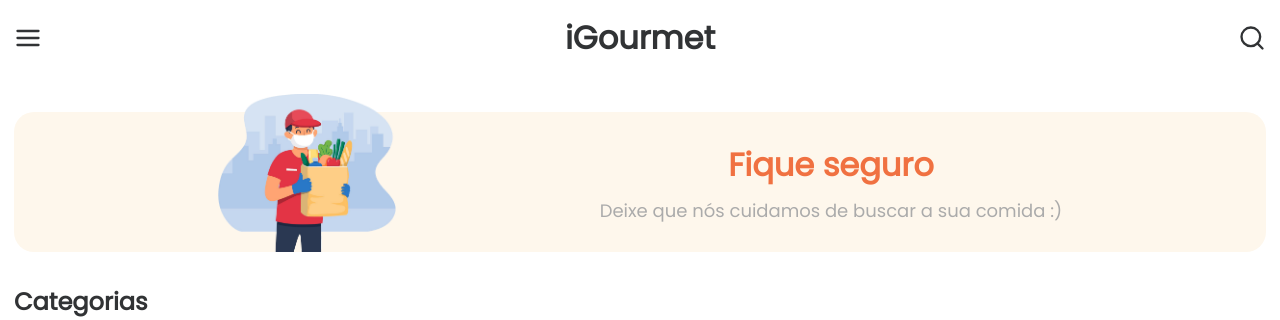
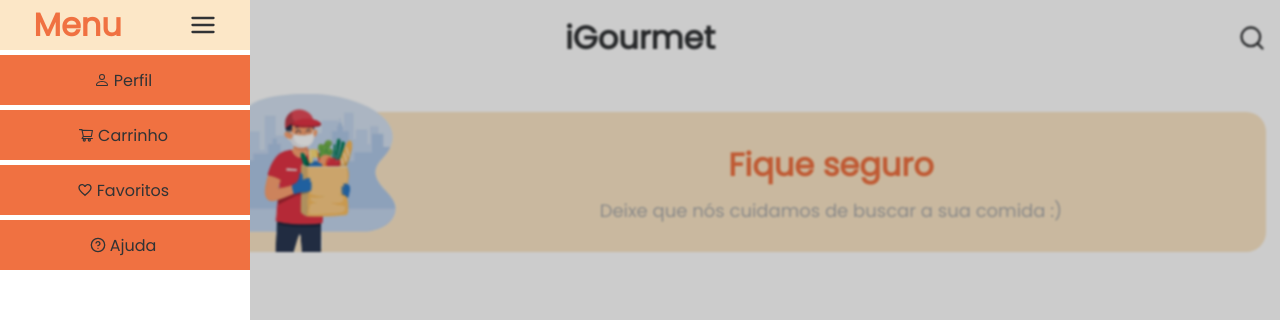
Before and after one commit to yuriburk/iGourmet, a React (Create React App) app: page / in a window 1280 px wide. Both pictures are taken after a click on the icon 28 px from the left and 38 px from the top of the page. Shown: the top 320 px of the page. Built offline with nearby package versions, Linux system fonts and the light colour scheme.

Commit message:
Menu Added

```diff
--- /dev/null
+++ b/src/components/SideBarMenu/index.tsx
@@ -0,0 +1,80 @@
+import React, { useState, useEffect } from 'react';
+import { FiMenu, FiHelpCircle } from 'react-icons/fi';
+import { MdFavoriteBorder } from 'react-icons/md';
+import { AiOutlineShoppingCart } from 'react-icons/ai';
+import { BsPerson } from 'react-icons/bs';
+
+import {
+  Container,
+  MenuContainer,
+  MenuHeader,
+  MenuTitle,
+  MenuIcon,
+  Item,
+  Icon,
+} from './styles';
+
+const items = [
+  {
+    icon: BsPerson,
+    title: 'Perfil',
+  },
+  {
+    icon: AiOutlineShoppingCart,
+    title: 'Carrinho',
+  },
+  {
+    icon: MdFavoriteBorder,
+    title: 'Favoritos',
+  },
+  {
+    icon: FiHelpCircle,
+    title: 'Ajuda',
+  },
+];
+
+interface IControl {
+  outIsEnabled: boolean;
+  functionSetIsEnabled: any;
+}
+
+const SideBarMenu: React.FC<IControl> = ({
+  outIsEnabled = false,
+  functionSetIsEnabled,
+}) => {
+  const [isEnabled, setIsEnabled] = useState(outIsEnabled);
+
+  const exitMenu = () => {
+    setIsEnabled(false);
+    functionSetIsEnabled(false);
+  };
+
+  useEffect(() => {
+    if (isEnabled !== outIsEnabled) {
+      setIsEnabled(outIsEnabled);
+    }
+  }, [outIsEnabled]);
+
+  return (
+    <Container isEnabled={isEnabled}>
+      <MenuContainer isEnabled={isEnabled}>
+        <MenuHeader>
+          <MenuTitle>Menu</MenuTitle>
+          <MenuIcon onClick={() => exitMenu()}>
+            <FiMenu />
+          </MenuIcon>
+        </MenuHeader>
+        {items.map((item: any, index: number) => (
+          <Item key={index}>
+            <Icon>
+              <item.icon>Carrinho</item.icon>
+            </Icon>
+            <p>{item.title}</p>
+          </Item>
+        ))}
+      </MenuContainer>
+    </Container>
+  );
+};
+
+export default SideBarMenu;
--- /dev/null
+++ b/src/components/SideBarMenu/styles.ts
@@ -0,0 +1,93 @@
+import styled, { css } from 'styled-components';
+
+interface IControl {
+  isEnabled?: boolean;
+}
+
+export const Container = styled.div<IControl>`
+  position: absolute;
+  background-color: rgba(0, 0, 0, 0.2);
+  width: 100vw;
+  height: 100vh;
+  margin: 0;
+  padding: 0;
+  left: 0;
+  top: 0;
+  right: 0;
+  bottom: 0;
+  backdrop-filter: blur(1px);
+
+  ${props =>
+    props.isEnabled &&
+    css`
+      visibility: visible;
+    `}
+  ${props =>
+    !props.isEnabled &&
+    css`
+      visibility: hidden;
+    `}
+`;
+
+export const MenuContainer = styled.div<IControl>`
+  position: fixed;
+  background-color: ${props => props.theme.colors.primaryWhite};
+  height: 100vh;
+  width: 250px;
+  transition: transform 0.2s ease;
+  transform: ${props =>
+    !props.isEnabled ? 'translateX(-250px)' : 'translateX(0)'};
+  z-index: 2;
+`;
+
+export const MenuHeader = styled.div`
+  display: flex;
+  align-items: center;
+  justify-content: space-around;
+
+  height: 50px;
+  width: 100%;
+  background-color: ${props => props.theme.colors.secundaryYellow};
+`;
+
+export const MenuTitle = styled.h1`
+  color: ${props => props.theme.colors.primaryOrange};
+`;
+
+export const MenuIcon = styled.div`
+  svg {
+    cursor: pointer;
+    height: 28px;
+    width: 28px;
+  }
+
+  display: flex;
+  align-items: center;
+  justify-content: center;
+`;
+
+export const Item = styled.div`
+  display: flex;
+  align-items: center;
+  justify-content: center;
+
+  height: 50px;
+  width: 100%;
+  margin: 5px 0px;
+  cursor: pointer;
+  background-color: ${props => props.theme.colors.primaryOrange};
+
+  div + p {
+    margin: 0px 4px;
+  }
+
+  &:hover {
+    background-color: ${props => props.theme.colors.primaryYellow};
+  }
+`;
+
+export const Icon = styled.div`
+  display: flex;
+  align-items: center;
+  justify-content: center;
+`;
--- a/src/pages/Main/index.tsx
+++ b/src/pages/Main/index.tsx
@@ -1,10 +1,11 @@
-import React from 'react';
+import React, { useState } from 'react';
 import { FiMenu, FiSearch } from 'react-icons/fi';
 
 import Header from 'components/Header';
 import Promotion from 'components/Promotion';
+import Categories from 'components/Categories';
+import SideBarMenu from 'components/SideBarMenu';
 import { Container } from './styles';
-import Categories from 'components/Categories';
 
 const categories = [
   {
@@ -49,16 +50,24 @@ const categories = [
   },
 ];
 
-const Main: React.FC = () => (
+const Main: React.FC = () => {
+  const [isEnabled, setIsEnabled] = useState(false);
+
+  return (
     <Container>
       <Header
-      leftComponent={<FiMenu />}
+        leftComponent={<FiMenu onClick={() => setIsEnabled(!isEnabled)} />}
         title="iGourmet"
         rightComponent={<FiSearch />}
       />
       <Promotion />
       <Categories categories={categories} />
+      <SideBarMenu
+        outIsEnabled={isEnabled}
+        functionSetIsEnabled={setIsEnabled}
+      />
     </Container>
   );
+};
 
 export default Main;
--- a/src/styles/colors.ts
+++ b/src/styles/colors.ts
@@ -6,5 +6,5 @@ export const colors = {
   primaryYellow: '#fbd560',
   primaryPurple: '#503e9d',
   secundaryGray: '#ababab',
-  secundaryYellow: '#fef7ec',
+  secundaryYellow: '#fce7c7',
 };
```
Lines whose indentation alone changed are shown as unchanged.
